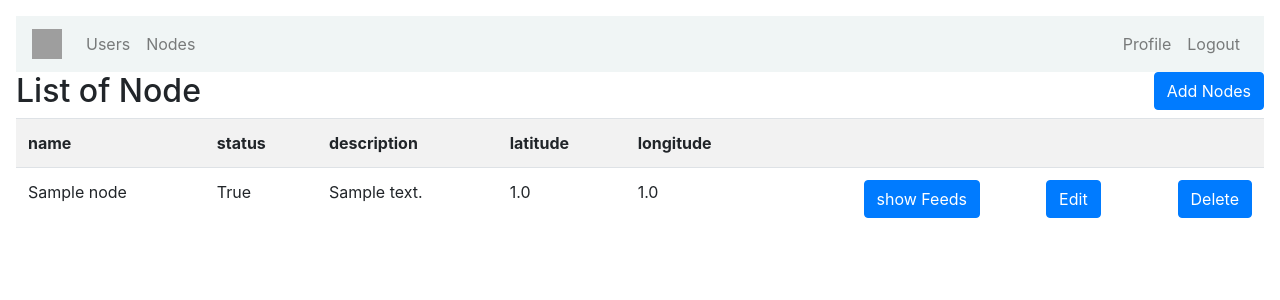
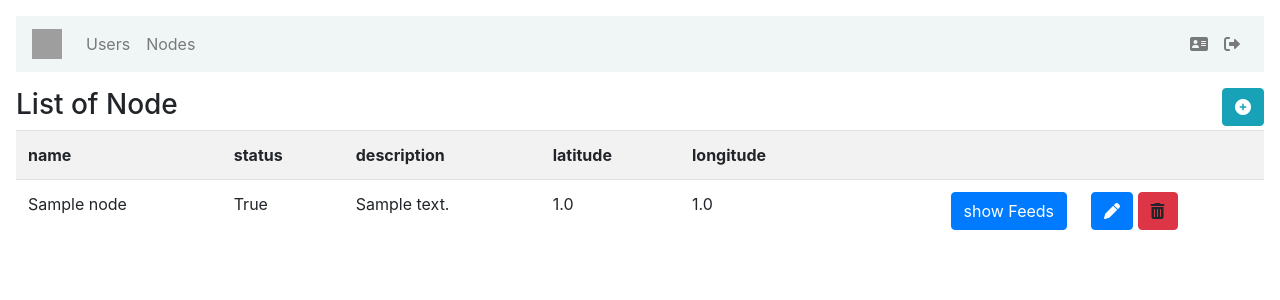
Before and after one commit to Shethyash/sdl, a Django app: page /nodes/ in a window 1280 px wide. Shown: the top 300 px of the page. Run offline with Django 3.2, Linux system fonts and the light colour scheme; a user stored in the database is signed in; tables that the repository leaves empty hold one stand-in row (values such as "Sample post"); some libraries are stand-ins or nearby versions; grey boxes are pictures that could not be loaded.

Commit message:
UI changes applied

```diff
--- a/templates/base.html
+++ b/templates/base.html
@@ -22,6 +22,10 @@
       href="https://use.fontawesome.com/releases/v5.8.2/css/all.css"
       integrity="sha384-oS3vJWv+0UjzBfQzYUhtDYW+Pj2yciDJxpsK1OYPAYjqT085Qq/1cq5FLXAZQ7Ay"
       crossorigin="anonymous"
+  />
+  <link rel="stylesheet" href="https://cdnjs.cloudflare.com/ajax/libs/font-awesome/6.1.1/css/all.min.css"
+        integrity="sha512-KfkfwYDsLkIlwQp6LFnl8zNdLGxu9YAA1QvwINks4PhcElQSvqcyVLLD9aMhXd13uQjoXtEKNosOWaZqXgel0g=="
+        crossorigin="anonymous" referrerpolicy="no-referrer"
   />
   <!--Chart js-->
   <script src="https://cdnjs.cloudflare.com/ajax/libs/Chart.js/2.8.0/Chart.min.js"
@@ -63,8 +67,14 @@
           </div>
           <div class="navbar-nav ml-auto">
             {% if user.is_authenticated %}
-              <a href="{% url 'users-profile' %}" class="nav-item nav-link">Profile</a>
-              <a href="{% url 'logout' %}" class="nav-item nav-link">Logout</a>
+              <a href="{% url 'users-profile' %}" class="nav-item nav-link">
+                <i class="fa-solid fa-address-card"></i>
+                {# Profile#}
+              </a>
+              <a href="{% url 'logout' %}" class="nav-item nav-link">
+                <i class="fa-solid fa-right-from-bracket"></i>
+                {# logout #}
+              </a>
             {% else %}
               <a href="{% url 'login' %}" class="nav-item nav-link">Sign in</a>
             {% endif %}
@@ -86,7 +96,10 @@
             <span aria-hidden="true">&times;</span>
           </button>
         </div>
-      {% endif %} {% block content %}{% endblock %}
+      {% endif %}
+      <div class="pt-3">
+        {% block content %}{% endblock %}
+      </div>
     </div>
   </div>
 </div>
--- a/templates/nodes/list.html
+++ b/templates/nodes/list.html
@@ -3,10 +3,12 @@
 {% block content %}
   <div class="row">
     <div class="col-6">
-      <h2>List of Node</h2>
+      <h3>List of Node</h3>
     </div>
     <div class="col-6">
-      <a href="crud" class="btn btn-primary float-right">Add Nodes</a>
+      <a href="crud" class="btn btn-info float-right">
+        <span><i class="fa-solid fa-circle-plus"></i></span>
+      </a>
     </div>
   </div>
 
@@ -18,7 +20,6 @@
     <th>longitude</th>
     <th></th>
     <th></th>
-    <th></th>
     {% for val in data %}
       <tr>
         <td>{{ val.name }}</td>
@@ -27,22 +28,21 @@
         <td>{{ val.latitude }}</td>
         <td>{{ val.longitude }}</td>
         <td>
-          <a
+          <at
               href="get_feeds/{{ val.id }}"
               class="btn btn-primary"
               style="float: right"
-          >show Feeds</a
           >
+            show Feeds
+          </at>
         </td>
         <td>
-          <a href="crud?id={{ val.id }}" class="btn btn-primary" style="float: right"
-          >Edit</a
-          >
-        </td>
-        <td>
-          <button onclick="" class="btn btn-primary" style="float: right">
-            Delete
-          </button>
+          <a href="crud?id={{ val.id }}" class="btn btn-primary">
+            <i class="fa-solid fa-pen"></i>
+          </a>
+          <a class="btn btn-danger">
+            <i class="fa-solid fa-trash-can"></i>
+          </a>
         </td>
       </tr>
     {% endfor %}
--- a/templates/users/all_users.html
+++ b/templates/users/all_users.html
@@ -3,10 +3,12 @@
 {% block content %}
   <div class="row">
     <div class="col-6">
-      <h2>List of User</h2>
+      <h3>List of User</h3>
     </div>
     <div class="col-6">
-      <a href="crud" class="btn btn-primary float-right">Add User</a>
+      <a href="#" class="btn btn-primary float-right">
+        <i class="fa-solid fa-user-plus"></i>
+      </a>
     </div>
   </div>
 
```
